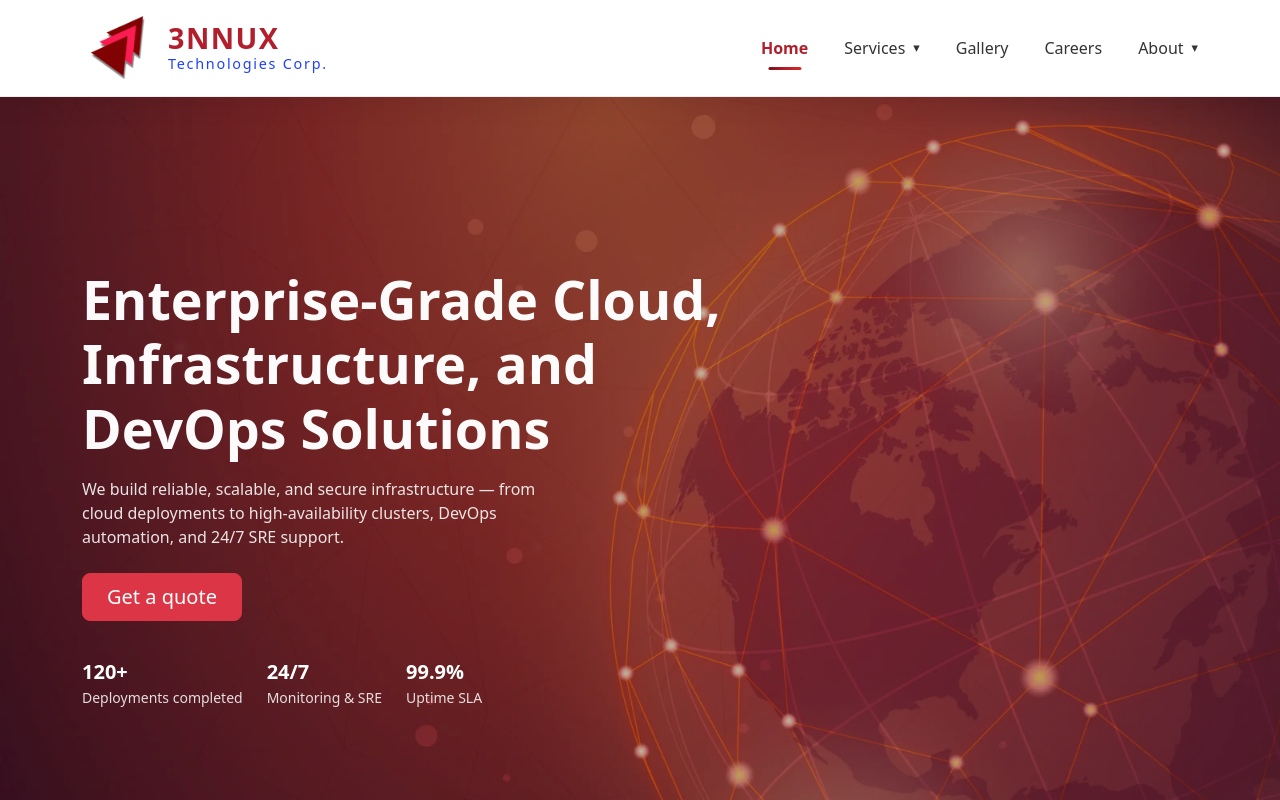
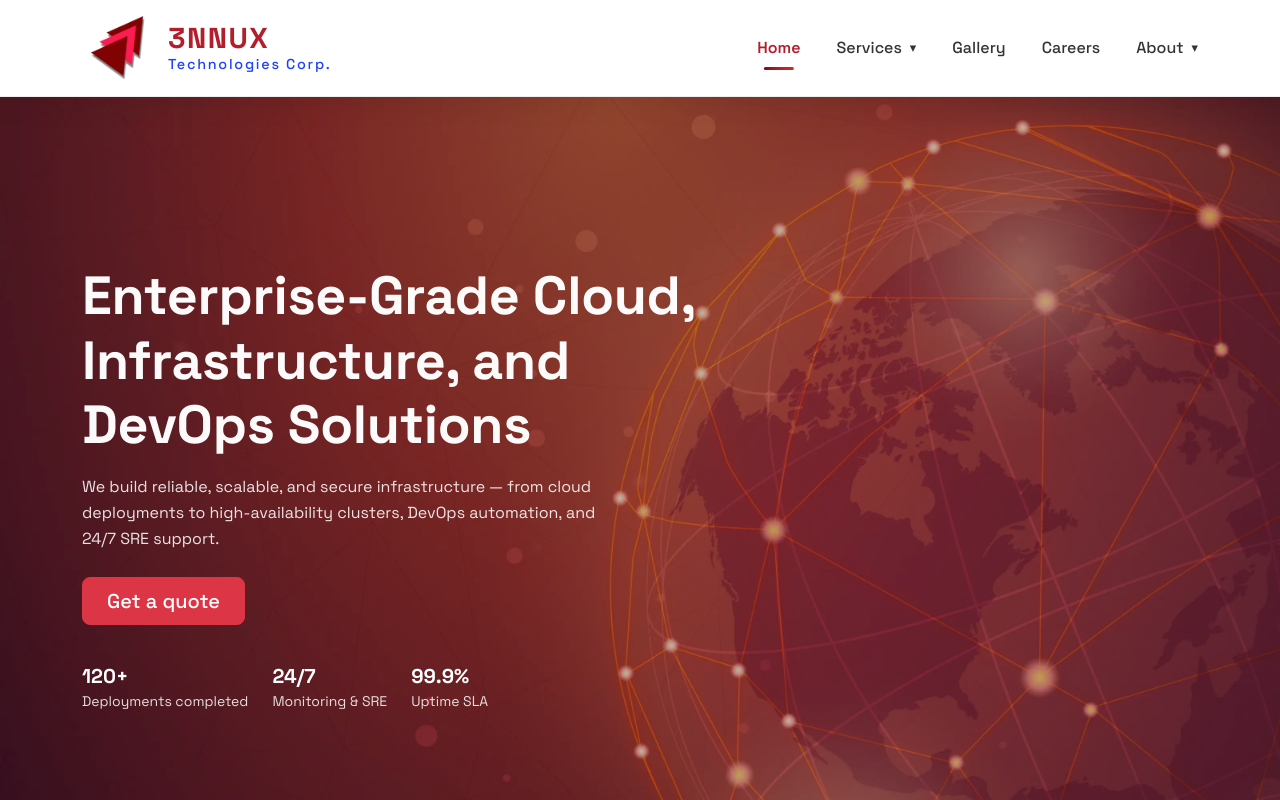
Before and after one commit to nerlpattackers/trinnux-website-uat, a React (Vite) app: page / in a window 1280 px wide. Shown: the top 800 px of the page. Built offline with nearby package versions, Linux system fonts and the light colour scheme.

Commit message:
Add font and background

```diff
--- a/index.html
+++ b/index.html
@@ -4,6 +4,10 @@
     <meta charset="UTF-8" />
     <link rel="icon" type="image/svg+xml" href="/trinnux.svg" />
     <link rel="preload" as="image" href="/hero-bg.webp">
+    <link rel="preconnect" href="https://fonts.googleapis.com" />
+    <link rel="preconnect" href="https://fonts.gstatic.com" crossorigin />
+    <link href="https://fonts.googleapis.com/css2?family=Space+Grotesk:wght@400;500;600;700&display=swap" rel="stylesheet"/>
+
     <meta name="viewport" content="width=device-width, initial-scale=1" />
     <title>3NNUX - Your competitve advantage</title>
   </head>
--- a/src/App.css
+++ b/src/App.css
@@ -42,3 +42,27 @@
   color: #888;
 }
 */
+
+.app-shell {
+  background:
+    radial-gradient(
+      circle at top center,
+      rgba(214, 40, 40, 0.06),
+      transparent 60%
+    ),
+    #ffffff;
+}
+html, body {
+  font-family: "Space Grotesk", system-ui, -apple-system,
+    BlinkMacSystemFont, "Segoe UI", Roboto, Arial, sans-serif;
+}
+h1, h2, h3 {
+  letter-spacing: -0.3px;
+}
+
+p {
+  line-height: 1.65;
+}
+button, .btn, nav {
+  font-weight: 500;
+}
--- a/src/App.jsx
+++ b/src/App.jsx
@@ -41,6 +41,8 @@ import Monitoring from "./pages/services/Monitoring";
 import Streaming from "./pages/services/Streaming";
 
 import "./styles/transitions.css";
+import "./App.css";
+
 
 export default function App() {
   const location = useLocation();
@@ -82,7 +84,7 @@ export default function App() {
   const nodeRef = getNodeRef(location.pathname);
 
   return (
-    <div className="d-flex flex-column min-vh-100 bg-white">
+    <div className="d-flex flex-column min-vh-100 app-shell">
       {/* Global loader */}
       <SiteLoader />
 
--- a/src/styles/timeline.css
+++ b/src/styles/timeline.css
@@ -253,9 +253,9 @@
    REDUCED MOTION
 ============================================================ */
 
-@media (prefers-reduced-motion: reduce) {
+/* @media (prefers-reduced-motion: reduce) {
   * {
     animation: none !important;
     transition: none !important;
   }
-}
+} */
```
